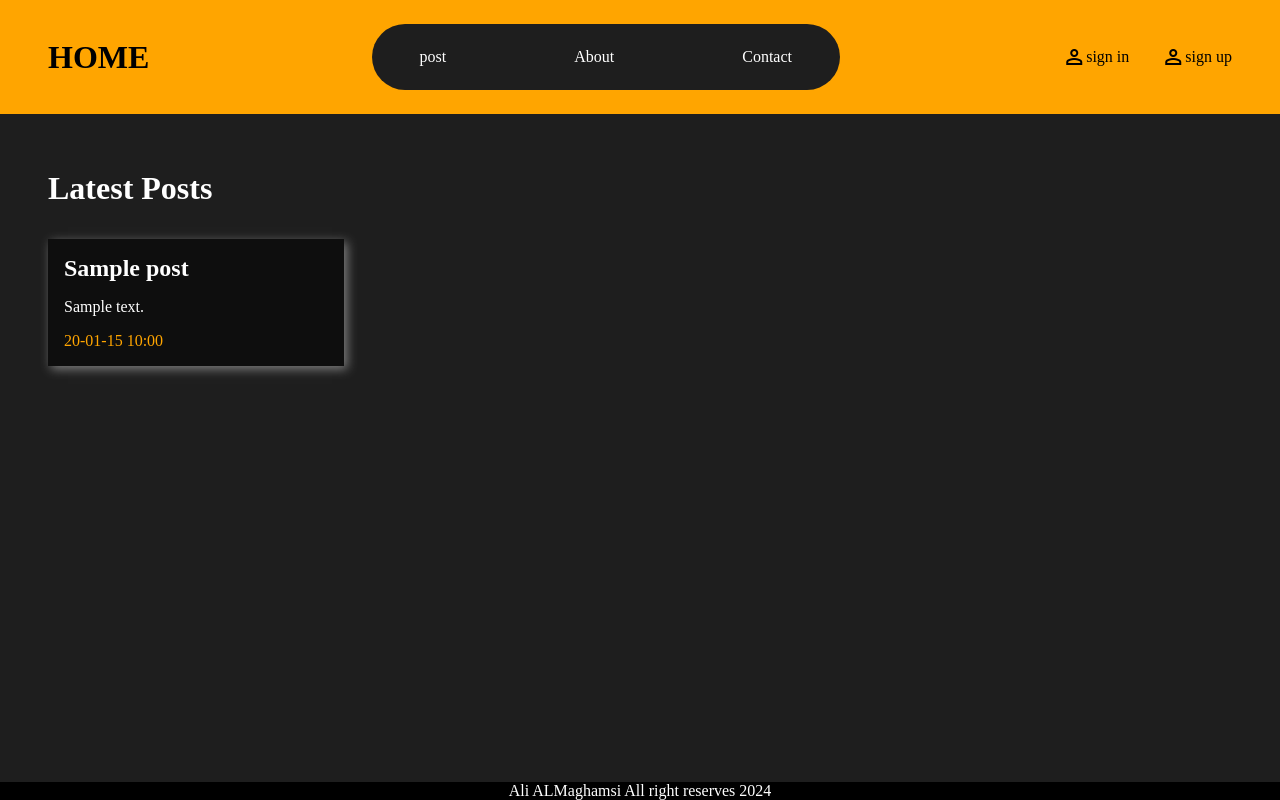
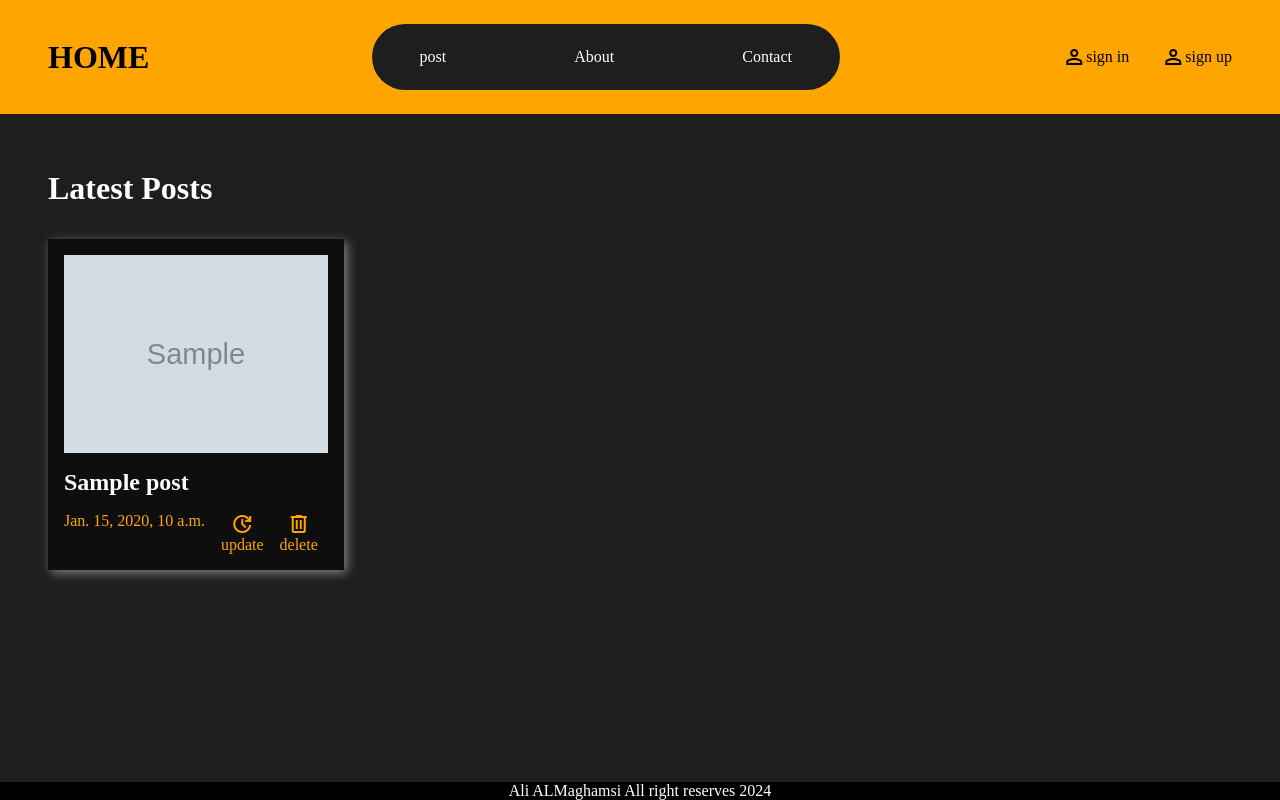
Before and after one commit to T-Python-Sep-24/LAB-ORM-1, a Django app: page / in a window 1280 px wide. Run offline with Django 5.2, Linux system fonts and the light colour scheme; tables that the repository leaves empty hold one stand-in row (values such as "Sample post"); grey boxes marked "Sample" are stand-in pictures.

Commit message:
added image,delete and details page

```diff
--- a/Blogger/Blogger/settings.py
+++ b/Blogger/Blogger/settings.py
@@ -11,6 +11,7 @@ https://docs.djangoproject.com/en/5.1/ref/settings/
 """
 
 from pathlib import Path
+import os
 
 # Build paths inside the project like this: BASE_DIR / 'subdir'.
 BASE_DIR = Path(__file__).resolve().parent.parent
@@ -123,3 +124,7 @@ STATIC_URL = 'static/'
 # https://docs.djangoproject.com/en/5.1/ref/settings/#default-auto-field
 
 DEFAULT_AUTO_FIELD = 'django.db.models.BigAutoField'
+
+
+MEDIA_URL='/media/'
+MEDIA_ROOT= os.path.join(BASE_DIR,'media')
--- a/Blogger/Blogger/urls.py
+++ b/Blogger/Blogger/urls.py
@@ -16,9 +16,10 @@ Including another URLconf
 """
 from django.contrib import admin
 from django.urls import path,include
-
+from django.conf.urls.static import static
+from . import settings
 urlpatterns = [
     path('admin/', admin.site.urls),
     path("",include('main.urls')),
-    path("",include('blog.urls'))
-]
+    path("",include('blog.urls')),
+]+static(settings.MEDIA_URL,document_root=settings.MEDIA_ROOT)
--- a/Blogger/blog/models.py
+++ b/Blogger/blog/models.py
@@ -8,3 +8,4 @@ class Post(models.Model):
     content=models.TextField()
     is_published=models.BooleanField(default=True)
     published_at=models.DateTimeField(default=timezone.now)
+    image=models.ImageField(upload_to="images/",default="images/default.jpg")
--- a/Blogger/blog/templates/blog/blog.html
+++ b/Blogger/blog/templates/blog/blog.html
@@ -9,10 +9,11 @@
 <div class="add_post">
     <h1>Post blog</h1>
     <div class="froms">
-        <form action="{% url 'blog:new_post_view' %}" method="post">
+        <form action="{% url 'blog:new_post_view' %}" method="post" enctype="multipart/form-data">
             {% csrf_token %}
             <input type="text" placeholder="enter title" name="title" required>
             <textarea name="content" placeholder="content" required></textarea>
+            <input type="file" name="image" class="file">
             <input type="submit" value="send post" class="btn">
         </form>
     </div>
--- a/Blogger/blog/urls.py
+++ b/Blogger/blog/urls.py
@@ -6,4 +6,8 @@ app_name='blog'
 
 urlpatterns=[
     path('post/',views.new_post_view,name='new_post_view'),
+    path('content/<blog_id>/',views.blog_content_view,name="blog_content_view"),
+    path('update/<blog_id>/',views.blog_update_view,name="blog_update_view"),
+    path('delete/<blog_id>/',views.blog_delete_view,name="blog_delete_view"),
+
 ]
--- a/Blogger/main/static/css/style.css
+++ b/Blogger/main/static/css/style.css
@@ -30,7 +30,7 @@ body{
 
 }
 
-a{
+header a{
     color: rgb(0, 0, 0);
     text-decoration: none;
 }
@@ -101,7 +101,15 @@ footer{
     background-color: rgba(0, 0, 0, 0.538);
     box-shadow:3px 3px 10px grey;
 }
-.home .blogs .date{
+.home .blogs .blog img{
+    width: 100%;
+    height: 100%;
+}
+.blog a{
+    color: white;
+    text-decoration: none;
+}
+.date{
     color: orange;
 }
 
@@ -128,10 +136,12 @@ form{
 
 form input{
     padding: 12px;
-
     width: 437px;
 }
 
+form .file{
+    color: white;
+}
 form textarea{
     padding-top: 4px;
     padding-left: 4px;
@@ -144,3 +154,40 @@ form .btn{
     font-family: 'Courier New', Courier, monospace;
     background-color: orange;
 }
+
+.content{
+
+    display: flex;
+    flex-direction: column;
+    gap: 1.5rem;
+    justify-content: center;
+    color: whitesmoke;
+
+}
+.content .context{
+    width: 40%;
+    overflow-wrap:break-word;
+}
+.content img{
+    box-shadow:3px 3px 10px green;
+    width: 40%;
+}
+
+
+
+.bottom_row{
+    display: flex;
+    flex-direction: row;
+    gap: 1rem;
+
+}
+.bottom_row a{
+    color: orange;
+}
+
+.blog_icons{
+    display: flex;
+    flex-direction: column;
+    justify-content: center;
+    align-items: center;
+}
--- a/Blogger/main/templates/main/base.html
+++ b/Blogger/main/templates/main/base.html
@@ -6,7 +6,8 @@
     <meta charset="UTF-8">
     <meta name="viewport" content="width=device-width, initial-scale=1.0">
     <title>{%block title%}{% endblock %}</title>
-
+    <!-- <link rel="stylesheet" href="https://cdn.jsdelivr.net/npm/bootstrap@3.3.7/dist/css/bootstrap.min.css" integrity="sha384-BVYiiSIFeK1dGmJRAkycuHAHRg32OmUcww7on3RYdg4Va+PmSTsz/K68vbdEjh4u" crossorigin="anonymous">
+    <link rel="stylesheet" href="https://cdn.jsdelivr.net/npm/bootstrap@3.3.7/dist/css/bootstrap-theme.min.css" integrity="sha384-rHyoN1iRsVXV4nD0JutlnGaslCJuC7uwjduW9SVrLvRYooPp2bWYgmgJQIXwl/Sp" crossorigin="anonymous"> -->
     <link rel="stylesheet" href="https://fonts.googleapis.com/css2?family=Material+Symbols+Outlined:opsz,wght,FILL,GRAD@20..48,100..700,0..1,-50..200" />
     <link rel="stylesheet" href="{% static 'css/style.css' %}">
 
--- a/Blogger/main/templates/main/index.html
+++ b/Blogger/main/templates/main/index.html
@@ -4,7 +4,7 @@
 
 {%block title%}HOME{% endblock %}
 
-
+<!-- blog_content_view -->
 {% block content %}
     <div class="home">
         <h1>Latest Posts</h1>
@@ -12,10 +12,13 @@
         <div class="blogs">
             {% for blog in blogs %}
             <div class="blog">
-
-                    <h2>{{blog.title}}</h2>
-                    <p>{{blog.content}}</p>
-                    <p class="date">{{blog.published_at|date:"y-m-d H:i"}}</p>
+                    <img src="{{blog.image.url}}" />
+                    <a href="{% url 'blog:blog_content_view' blog.id %}"><h2>{{blog.title}}</h2></a>
+                    <div class="bottom_row">
+                        <p class="date">{{blog.published_at}}</p>
+                        <a href="{% url 'blog:blog_update_view' blog.id %}" class="blog_icons" > <span class="material-symbols-outlined">update</span>update</a>
+                        <a href="{% url 'blog:blog_delete_view' blog.id %}"class="blog_icons" > <span class="material-symbols-outlined">delete</span>delete</a>
+                    </div>
 
             </div>
             {% endfor %}
```
Also changed, not shown: Blogger/blog/templates/blog/blog_content.html (added, +16 -0 lines), Blogger/blog/views.py (+24 -2 lines), Blogger/blog/migrations/0002_post_image.py (added), Blogger/blog/templates/blog/delete_blog.html (added), Blogger/blog/templates/blog/update_blog.html (added), Blogger/media/images/default.jpg (added), Blogger/media/images/python-django_1.webp (added), Blogger/media/images/python.png (added).
